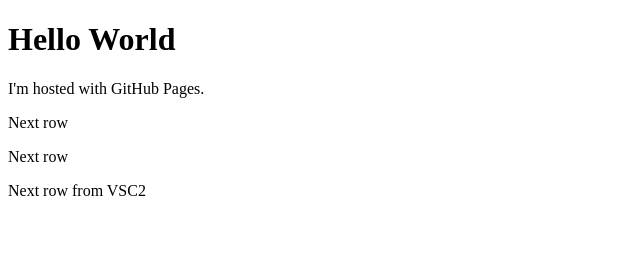
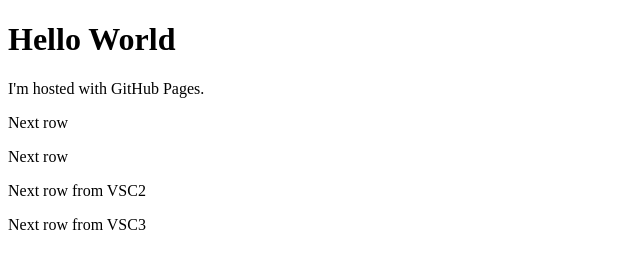
Before and after one commit to maciejmorek/maciejmorek.github.io, a plain HTML site: page index.html in a window 1280 px wide. Shown: the whole page, without its empty margins (0-640 px from the left). Drawn offline with Linux system fonts and the light colour scheme.

Commit message:
testjkhlkjhljh

```diff
--- a/index.html
+++ b/index.html
@@ -11,6 +11,7 @@
     <p>Next row</p>
     <p>Next row</p>
     <p>Next row from VSC2</p>
+    <p>Next row from VSC3</p>
 
 </body>
 
```
